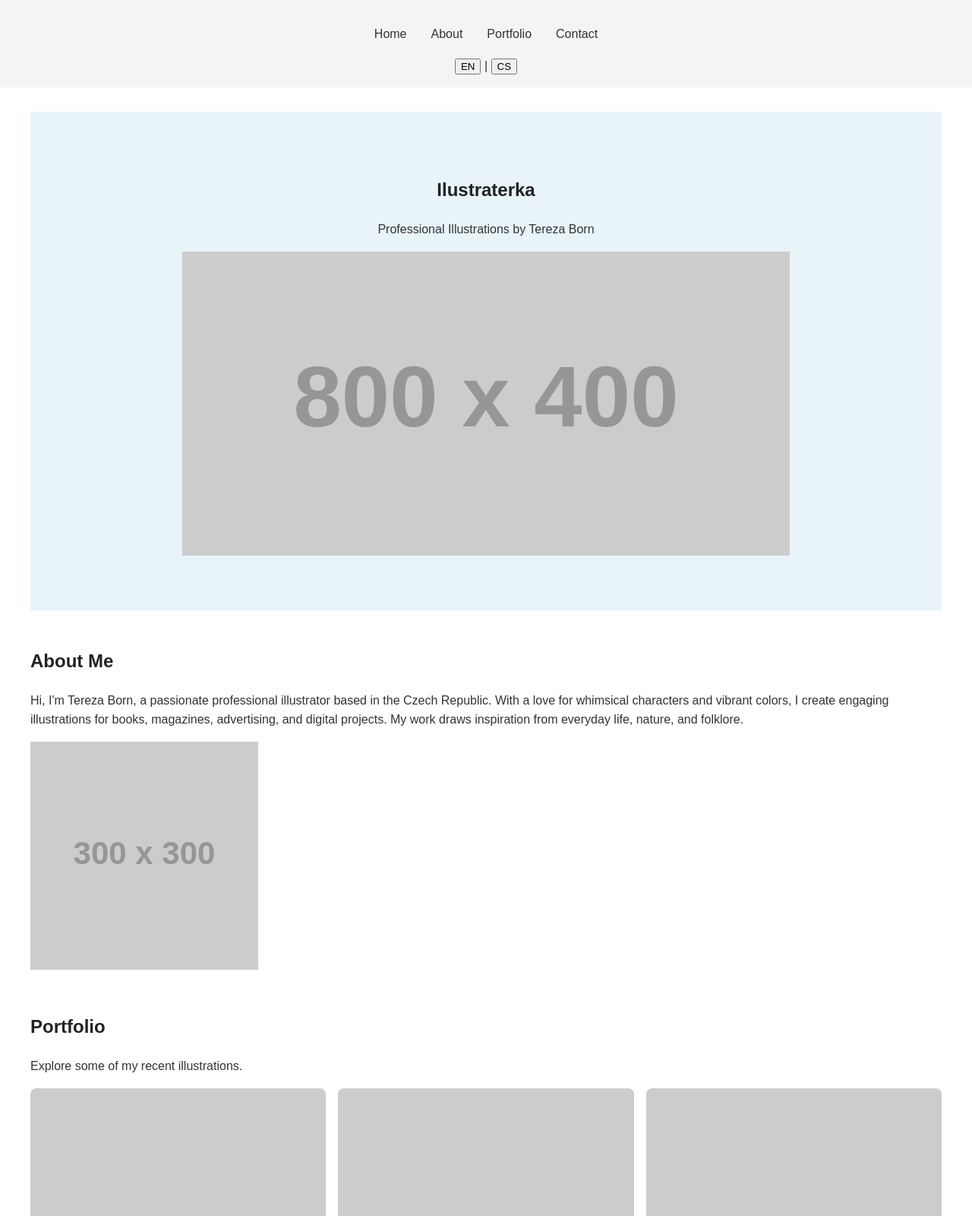
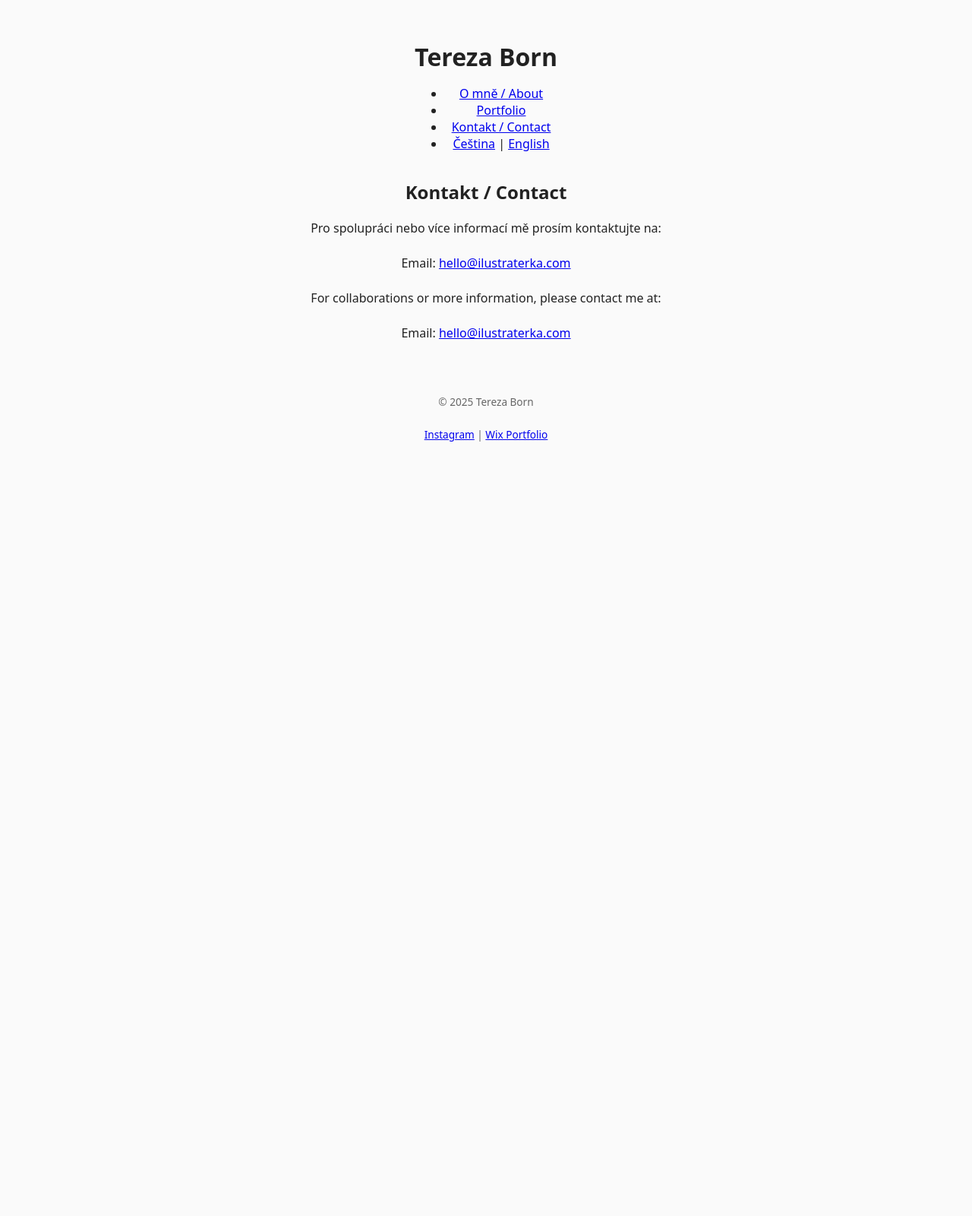
Before and after one commit to JacobCube/terezaborn.github.io, a plain HTML site: page index.html in a window 1280 px wide. Shown: the top 1600 px of the page at 76% size. After the commit the page ends 800 px from the top, so only its background shows below. Drawn offline with Linux system fonts and the light colour scheme; placeholder pictures from the web are drawn by us.

Commit message:
Update index.html

```diff
--- a/index.html
+++ b/index.html
@@ -50,118 +50,107 @@
 }
 </script>
   <style>
-        body { font-family: Arial, sans-serif; margin: 0; padding: 0; line-height: 1.6; color: #333; }
-        header { background: #f4f4f4; padding: 1rem; text-align: center; }
-        nav ul { list-style: none; padding: 0; display: flex; justify-content: center; flex-wrap: wrap; }
-        nav li { margin: 0 1rem; }
-        nav a { text-decoration: none; color: #333; }
-        .lang-picker { margin-left: auto; }
-        main { max-width: 1200px; margin: 0 auto; padding: 2rem; }
-        section { margin-bottom: 3rem; }
-        h1, h2 { color: #222; }
-        .hero { text-align: center; background: #e8f4f8; padding: 4rem 2rem; }
-        .portfolio-grid { display: grid; grid-template-columns: repeat(auto-fit, minmax(300px, 1fr)); gap: 1rem; }
-        .portfolio-item img { width: 100%; height: auto; border-radius: 8px; }
-        footer { background: #333; color: #fff; text-align: center; padding: 1rem; }
-        .hidden { display: none; }
-        /* Language specific styles if needed */
-    </style>
+
+    body {
+
+      font-family: system-ui, sans-serif;
+
+      background: #fafafa;
+
+      color: #222;
+
+      margin: 0;
+
+      padding: 2rem;
+
+      display: flex;
+
+      flex-direction: column;
+
+      align-items: center;
+
+      text-align: center;
+
+    }
+
+    h1 {
+
+      font-size: 2rem;
+
+      margin-bottom: 0.25rem;
+
+    }
+
+    p {
+
+      max-width: 600px;
+
+      margin-bottom: 1.5rem;
+
+    }
+
+    .links a {
+
+      display: inline-block;
+
+      margin: 0.5rem;
+
+      padding: 0.6rem 1rem;
+
+      border-radius: 6px;
+
+      background: #222;
+
+      color: white;
+
+      text-decoration: none;
+
+      transition: background 0.2s;
+
+    }
+
+    .links a:hover {
+
+      background: #444;
+
+    }
+
+    footer {
+
+      margin-top: 2rem;
+
+      font-size: 0.85rem;
+
+      color: #666;
+
+    }
+
+  </style>
 </head>
   <body>
-    <header>
+  <header>
+        <h1>Tereza Born</h1>
         <nav>
             <ul>
-                <li><a href="#home">Home</a></li>
-                <li><a href="#about">About</a></li>
+                <li><a href="#about">O mně / About</a></li>
                 <li><a href="#portfolio">Portfolio</a></li>
-                <li><a href="#contact">Contact</a></li>
+                <li><a href="#contact">Kontakt / Contact</a></li>
+                <li><a href="?lang=cs">Čeština</a> | <a href="?lang=en">English</a></li>
             </ul>
-            <div class="lang-picker">
-                <button onclick="switchLang('en')">EN</button> |
-                <button onclick="switchLang('cs')">CS</button>
-            </div>
         </nav>
-    </header>
+  </header>
 
-    <main>
-        <section id="home" class="hero">
-            <h1 class="en">Ilustraterka</h1>
-            <h1 class="cs hidden">Ilustraterka</h1>
-            <p class="en">Professional Illustrations by Tereza Born</p>
-            <p class="cs hidden">Profesionální ilustrace od Terezy Bornové</p>
-            <!-- Placeholder hero image -->
-            <img src="https://via.placeholder.com/800x400?text=Hero+Illustration" alt="Hero illustration showcasing Tereza Born's style" width="800" height="400">
-        </section>
+  <section id="contact">
+        <h2>Kontakt / Contact</h2>
+        <p>Pro spolupráci nebo více informací mě prosím kontaktujte na:</p>
+        <p>Email: <a href="mailto:hello@ilustraterka.com">hello@ilustraterka.com</a></p>
+        <p>For collaborations or more information, please contact me at:</p>
+        <p>Email: <a href="mailto:hello@ilustraterka.com">hello@ilustraterka.com</a></p>
+    </section>
 
-        <section id="about">
-            <h2 class="en">About Me</h2>
-            <h2 class="cs hidden">O mně</h2>
-            <p class="en">Hi, I'm Tereza Born, a passionate professional illustrator based in the Czech Republic. With a love for whimsical characters and vibrant colors, I create engaging illustrations for books, magazines, advertising, and digital projects. My work draws inspiration from everyday life, nature, and folklore.</p>
-            <p class="cs hidden">Ahoj, jsem Tereza Born, vášnivá profesionální ilustrátorka se sídlem v České republice. S láskou k výstředním postavám a živým barvám tvořím poutavé ilustrace pro knihy, časopisy, reklamu a digitální projekty. Moje práce čerpá inspiraci z každodenního života, přírody a folklóru.</p>
-            <!-- Add photo -->
-            <img src="https://via.placeholder.com/300x300?text=Tereza+Born" alt="Portrait of illustrator Tereza Born" width="300" height="300">
-        </section>
-
-        <section id="portfolio">
-            <h2 class="en">Portfolio</h2>
-            <h2 class="cs hidden">Portfolio</h2>
-            <p class="en">Explore some of my recent illustrations.</p>
-            <p class="cs hidden">Prohlédněte si některé z mých nejnovějších ilustrací.</p>
-            <div class="portfolio-grid">
-                <div class="portfolio-item">
-                    <img src="https://via.placeholder.com/300x400?text=Illustration+1" alt="Whimsical character illustration by Tereza Born">
-                    <p class="en">Whimsical Forest Adventure</p>
-                    <p class="cs hidden">Výstřední dobrodružství v lese</p>
-                </div>
-                <div class="portfolio-item">
-                    <img src="https://via.placeholder.com/300x400?text=Illustration+2" alt="Vibrant nature scene illustration by Tereza Born">
-                    <p class="en">Vibrant Nature Scene</p>
-                    <p class="cs hidden">Živá přírodní scéna</p>
-                </div>
-                <div class="portfolio-item">
-                    <img src="https://via.placeholder.com/300x400?text=Illustration+3" alt="Book cover illustration by Tereza Born">
-                    <p class="en">Book Cover Design</p>
-                    <p class="cs hidden">Návrh obálky knihy</p>
-                </div>
-                <!-- Add more as needed -->
-            </div>
-        </section>
-
-        <section id="contact">
-            <h2 class="en">Contact</h2>
-            <h2 class="cs hidden">Kontakt</h2>
-            <p class="en">Ready to collaborate? Get in touch!</p>
-            <p class="cs hidden">Připraveni na spolupráci? Kontaktujte mě!</p>
-            <ul>
-                <li class="en">Email: <a href="mailto:hello@ilustraterka.com">hello@ilustraterka.com</a></li>
-                <li class="cs hidden">E-mail: <a href="mailto:hello@ilustraterka.com">hello@ilustraterka.com</a></li>
-                <li><a href="https://www.instagram.com/_ilustraterka_/" target="_blank">Instagram: @_ilustraterka_</a></li>
-                <!-- Add more social links -->
-            </ul>
-        </section>
-    </main>
-
-    <footer>
-        <p>&copy; 2025 Tereza Born | Ilustraterka. All rights reserved.</p>
+  <footer>
+        <p>&copy; 2025 Tereza Born</p>
+        <p><a href="https://www.instagram.com/_ilustraterka_/">Instagram</a> | <a href="https://ilustraterka.wixsite.com/my-site">Wix Portfolio</a></p>
     </footer>
-
-    <script>
-        function switchLang(lang) {
-            // Hide all
-            document.querySelectorAll('.en, .cs').forEach(el => el.classList.add('hidden'));
-            // Show selected
-            document.querySelectorAll('.' + lang).forEach(el => el.classList.remove('hidden'));
-            // Update html lang
-            document.documentElement.lang = lang;
-            // Update title for SEO (basic, full SEO needs server-side)
-            if (lang === 'cs') {
-                document.title = 'Ilustraterka | Tereza Born | Profesionální ilustrátorka';
-            } else {
-                document.title = 'Ilustraterka | Tereza Born | Professional Illustrator';
-            }
-        }
-        // Default to EN
-        switchLang('en');
-    </script>
 </body>
 </html>
```
